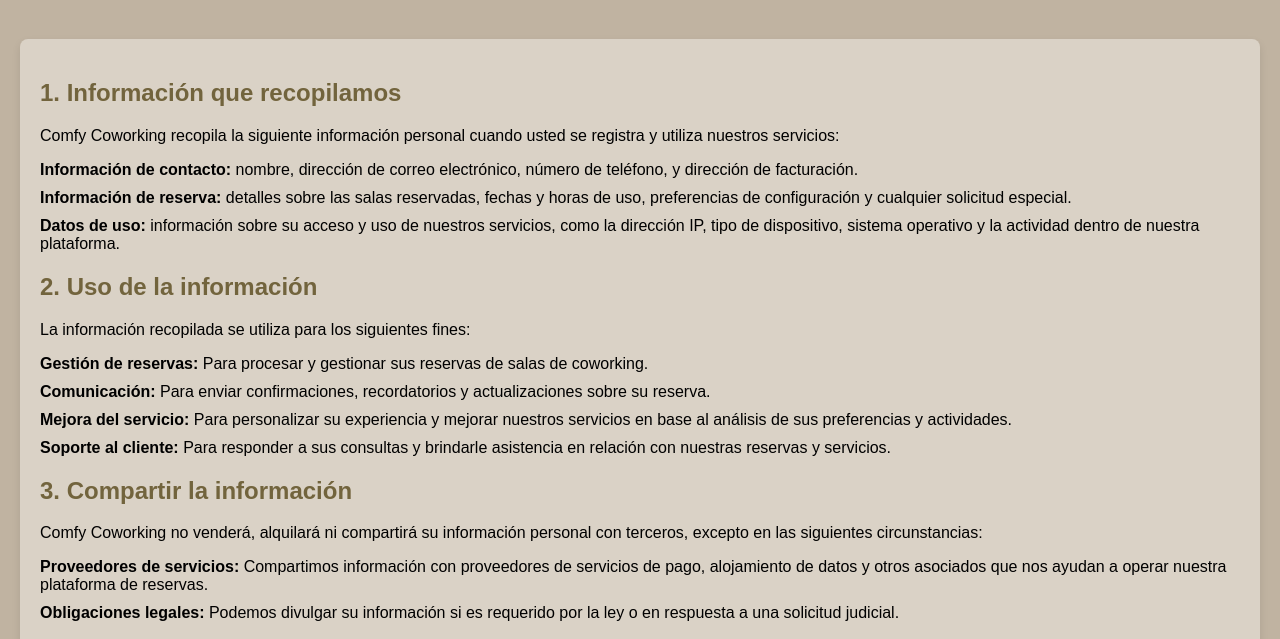
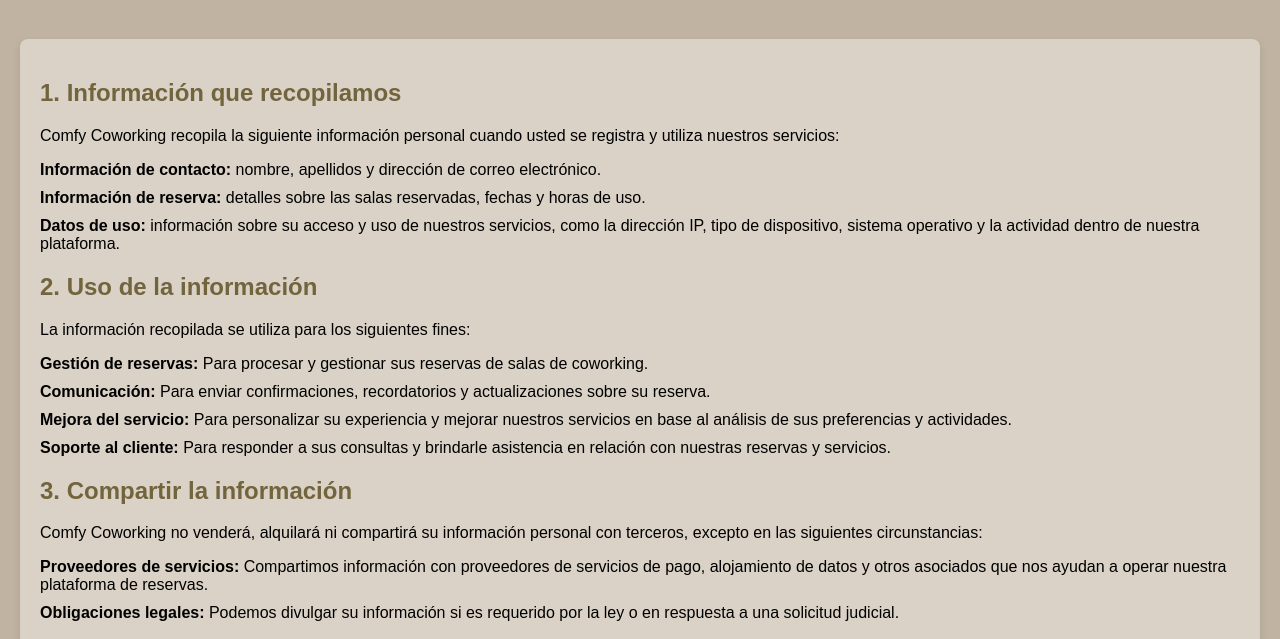
Before and after one commit to Palomixa/ComfyCoworking.github.io, a website: page politicaPrivacidad/politicaPrivacidad.html in a window 1280 px wide. Shown: the part 157-796 px from the top of the page. Drawn offline with Linux system fonts and the light colour scheme.

Commit message:
ultimos retoques

```diff
--- a/consultarReserva/consultarReserva.css
+++ b/consultarReserva/consultarReserva.css
@@ -3,7 +3,6 @@
     margin: 0;
     padding: 0;
 }
-
 
 body {
     display: flex;
@@ -14,14 +13,12 @@
     box-sizing: border-box;
 }
 
-
 section {
     flex: 1;
 
 }
 nav{
     max-width:100%;
-
     background-color:#e6cda8;
     font-size: 19px;
     padding: 0;
--- a/politicaPrivacidad/politicaPrivacidad.html
+++ b/politicaPrivacidad/politicaPrivacidad.html
@@ -36,13 +36,12 @@
     <header>
         <h1>Política de Privacidad</h1>
     </header>
-
     <section>
         <h2>1. Información que recopilamos</h2>
         <p>Comfy Coworking recopila la siguiente información personal cuando usted se registra y utiliza nuestros servicios:</p>
         <ul>
-            <li><strong>Información de contacto:</strong> nombre, dirección de correo electrónico, número de teléfono, y dirección de facturación.</li>
-            <li><strong>Información de reserva:</strong> detalles sobre las salas reservadas, fechas y horas de uso, preferencias de configuración y cualquier solicitud especial.</li>
+            <li><strong>Información de contacto:</strong> nombre, apellidos y dirección de correo electrónico.</li>
+            <li><strong>Información de reserva:</strong> detalles sobre las salas reservadas, fechas y horas de uso.</li>
             <li><strong>Datos de uso:</strong> información sobre su acceso y uso de nuestros servicios, como la dirección IP, tipo de dispositivo, sistema operativo y la actividad dentro de nuestra plataforma.</li>
         </ul>
 
```
